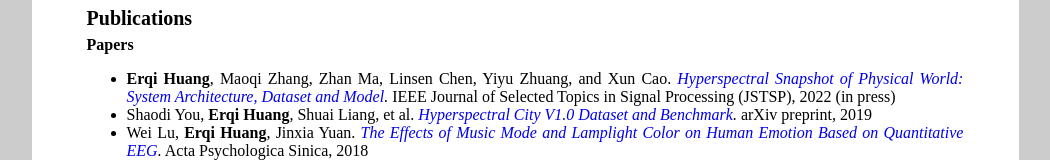
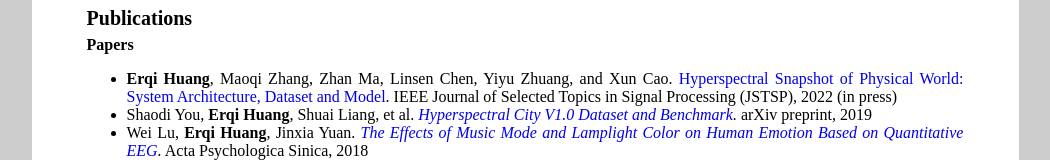
Before and after one commit to ErqiHuang/ErqiHuang.github.io, a plain HTML site: page index.html in a window 1280 px wide. Shown: the part 766-926 px from the top of the page, without its empty margins (115-1165 px from the left). Drawn offline with Linux system fonts and the light colour scheme.

Commit message:
doc:(viewer): modify hyperlink of jstsp

```diff
--- a/index.html
+++ b/index.html
@@ -276,7 +276,7 @@ update_time {
           <tr>
             <td height="50" valign="middle" class="style23"><strong>Papers</strong><br>
               <ul>
-                <li><strong>Erqi Huang</strong>, Maoqi Zhang, Zhan Ma, Linsen Chen, Yiyu Zhuang, and Xun Cao. <em><a href="https://box.nju.edu.cn/f/4ce07248ab264789b109/">Hyperspectral Snapshot of Physical World: System Architecture, Dataset and Model</a>.</em> IEEE Journal of Selected Topics in Signal Processing (JSTSP), 2022 (in press)</li>
+                <li><strong>Erqi Huang</strong>, Maoqi Zhang, Zhan Ma, Linsen Chen, Yiyu Zhuang, and Xun Cao. <a href="https://box.nju.edu.cn/f/4ce07248ab264789b109/">Hyperspectral Snapshot of Physical World: System Architecture, Dataset and Model</a>. IEEE Journal of Selected Topics in Signal Processing (JSTSP), 2022 (in press)</li>
                 <li>Shaodi You, <strong>Erqi Huang</strong>, Shuai Liang, et al.<em> <a href="https://arxiv.org/pdf/1907.10270v3.pdf">Hyperspectral City V1.0 Dataset and Benchmark</a>.</em> arXiv preprint, 2019</li>
                 <li>Wei Lu, <strong>Erqi Huang</strong>, Jinxia Yuan. <em><a href="https://psycnet.apa.org/record/2019-08731-008">The Effects of Music Mode and Lamplight Color on Human Emotion Based on Quantitative EEG</a>.</em> Acta Psychologica Sinica, 2018</li>
               </ul>
```
